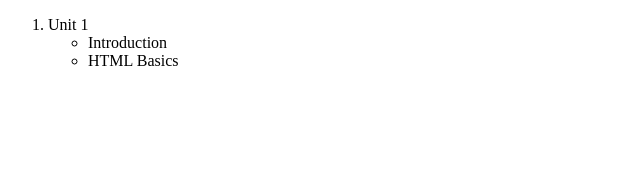
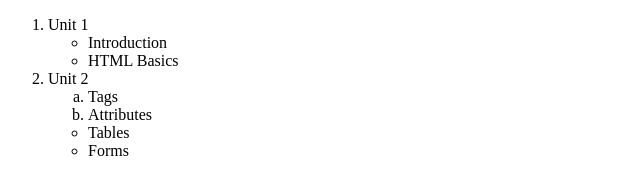
Before and after one commit to najeem-ali/WDW-0785, a plain HTML site: page Web Designing Workshop Assignment/Assignment 6/index.html in a window 1280 px wide. Shown: the whole page, without its empty margins (0-640 px from the left). Drawn offline with Linux system fonts and the light colour scheme.

Commit message:
Assignment 6 - Added Unit 2 with mixed nested lists, completed

```diff
--- a/Web Designing Workshop Assignment/Assignment 6/index.html
+++ b/Web Designing Workshop Assignment/Assignment 6/index.html
@@ -12,6 +12,16 @@
                 <li>HTML Basics</li>
             </ul>
         </li>
+        <li>Unit 2
+            <ol type="a">
+                <li>Tags</li>
+                <li>Attributes</li>
+            </ol>
+            <ul>
+                <li>Tables</li>
+                <li>Forms</li>
+             </ul>
+          </li>
     </ol>
 </body>
 </html>
```
